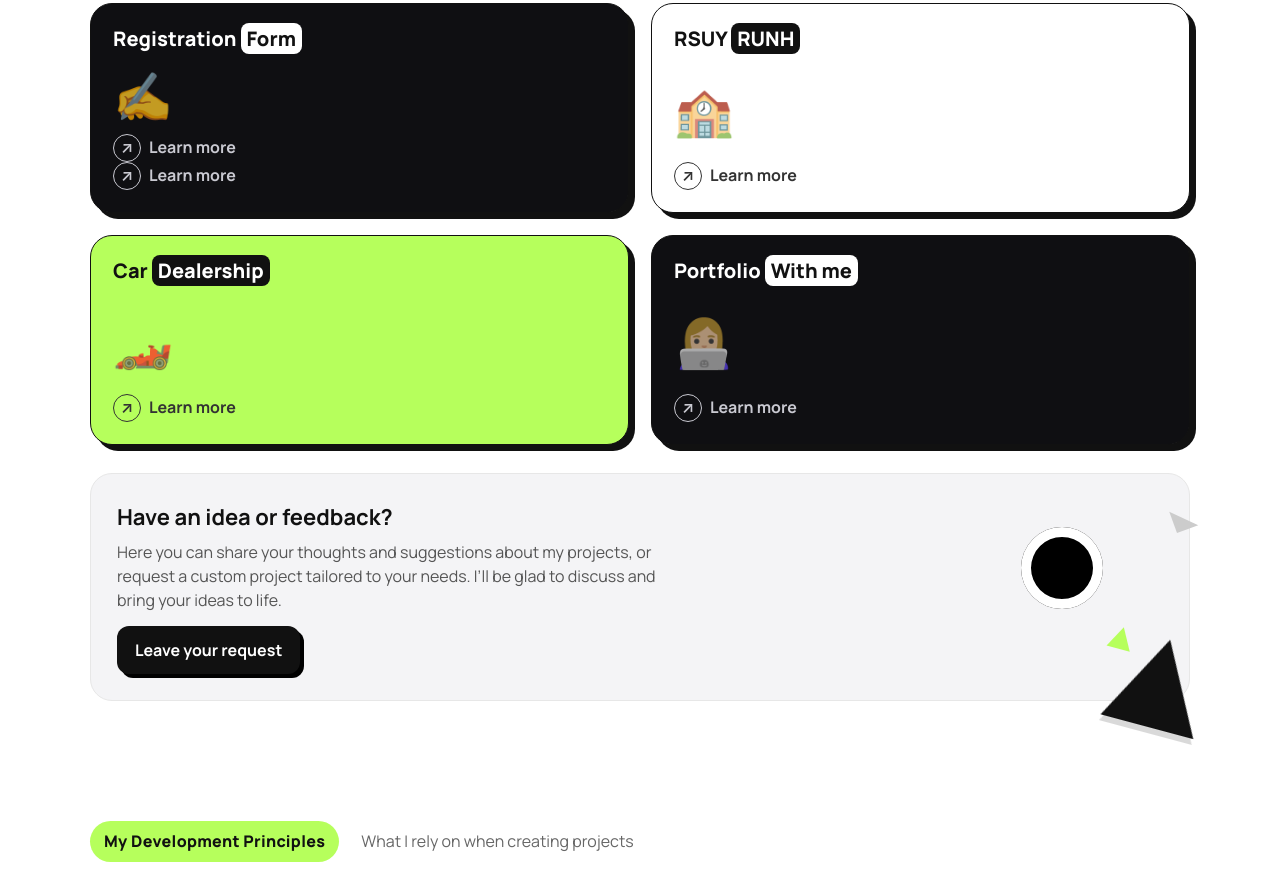
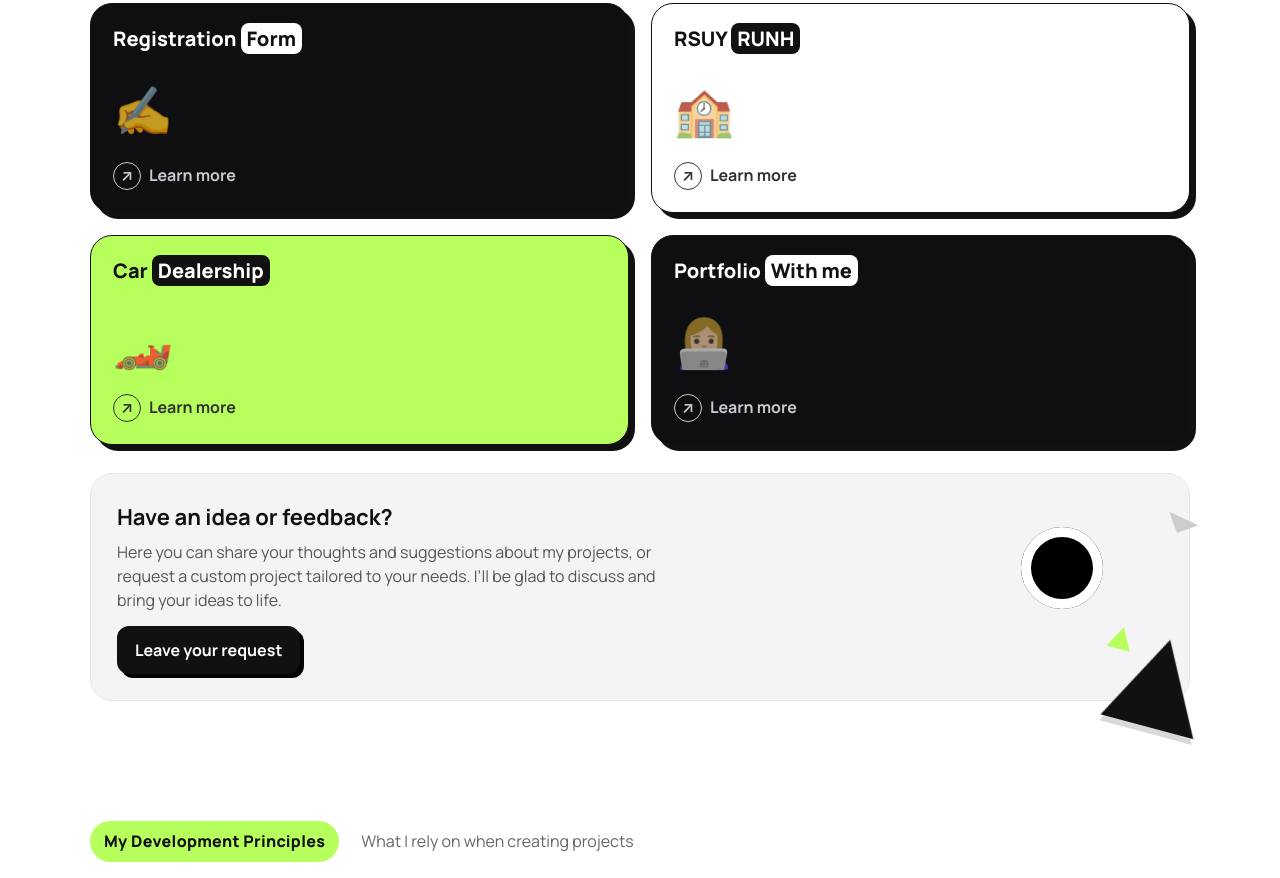
Before and after one commit to alina-dev20/With-me-2-part-, a plain HTML site: page index.html in a window 1280 px wide. Shown: the part 854-1732 px from the top of the page. Drawn offline with Linux system fonts and the light colour scheme.

Commit message:
убрала повторяющуюся ссылку регистрации

```diff
--- a/index.html
+++ b/index.html
@@ -92,8 +92,7 @@
           <article class="svc-card svc-card--dark">
             <h3 class="svc-card__title">Registration <span>Form</span></h3>
             <div class="svc-card__media" aria-hidden="true">✍️</div>
-            <a class="svc-card__more" href="https://registration-form-omega-eight.vercel.app/"><span class="svc-card__icon">↗</span> Learn more</a>
-            <a class="svc-card__more" href="https://todolist-bay-beta.vercel.app/">
+            <a class="svc-card__more" href="https://registration-form-omega-eight.vercel.app/">
                 <span class="svc-card__icon">↗</span>
                 <span data-translate="card_more">Learn more</span>
               </a>
```
